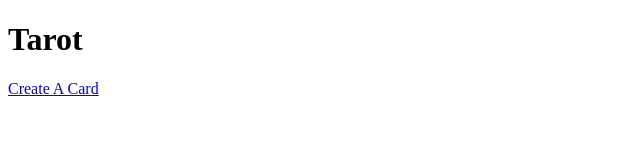
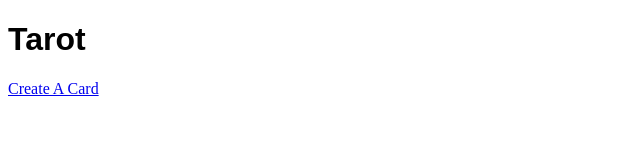
Before and after one commit to dakotadruley/tarot_frontend, a React app: page / in a window 1280 px wide. Shown: the top 160 px of the page, without its empty margins (0-640 px from the left). Built offline with nearby package versions, Linux system fonts and the light colour scheme.

Commit message:
added Home styles

```diff
--- /dev/null
+++ b/src/components/Home/Home.css
@@ -0,0 +1,3 @@
+.Home {
+    font-family: Arial, Helvetica, sans-serif;
+}
--- a/src/components/Home/Home.jsx
+++ b/src/components/Home/Home.jsx
@@ -1,11 +1,12 @@
 import React from 'react';
 import { Link } from 'react-router-dom';
+import styles from './Home.css';
 
 const Home = () => {
 
     return (
         <>
-        <h1>Tarot</h1>
+        <h1 className={styles.Home}>Tarot</h1>
         <Link to='/createCard'>Create A Card</Link>
         </>
 
```
